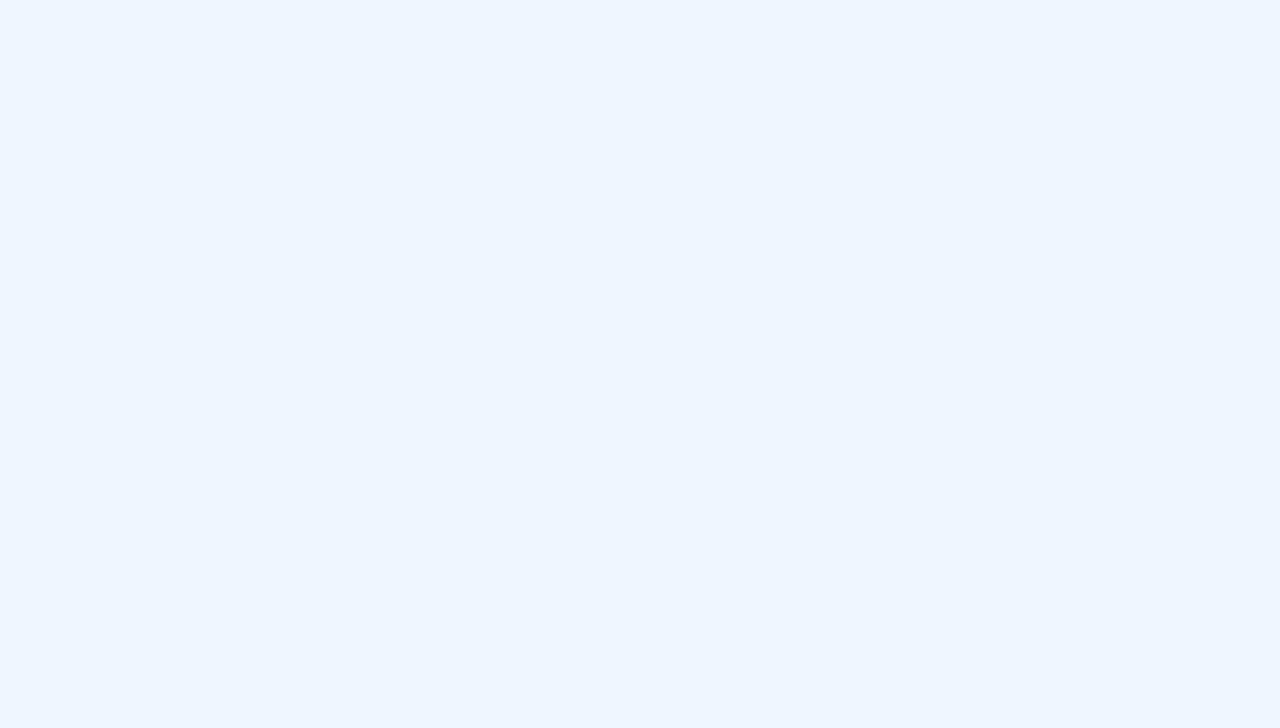
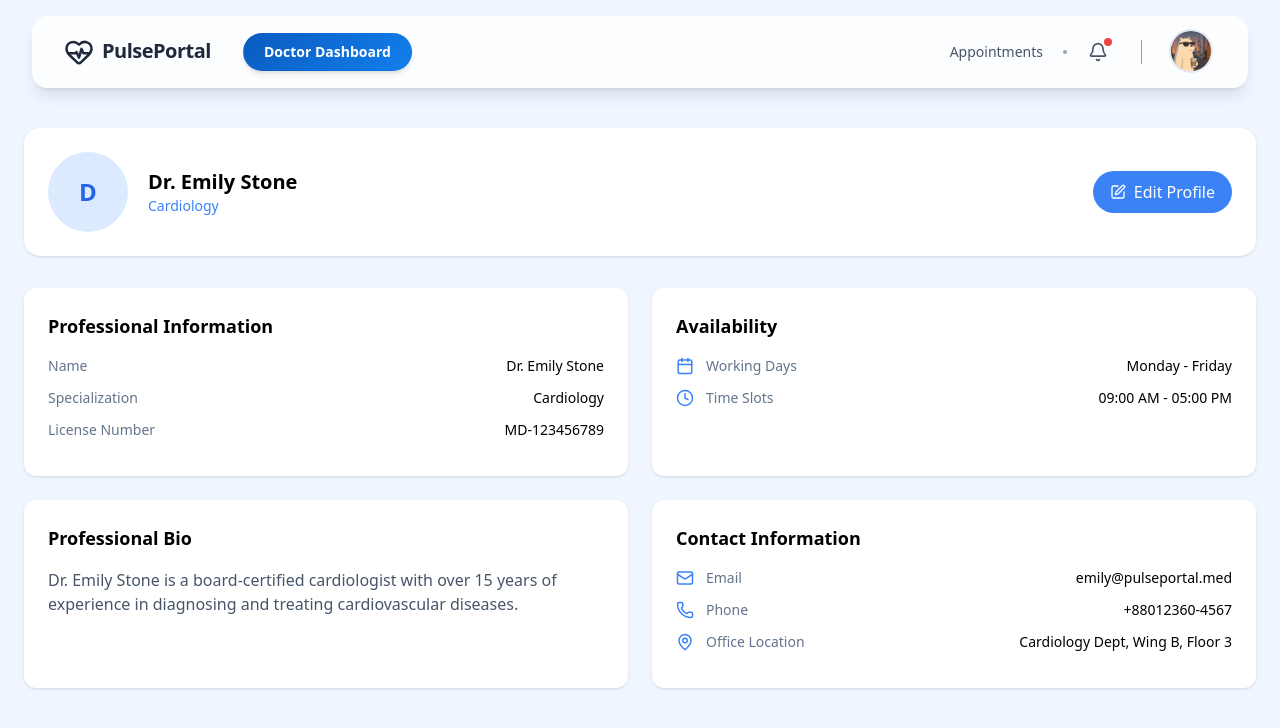
Before and after one commit to ArKooSaHaa/PulsePortal, a React (Vite) app in the folder client/: page /doctor/profile in a window 1280 px wide. Before the commit this address had no page. Shown: the top 728 px of the page. Built offline with nearby package versions, Linux system fonts and the light colour scheme.

Commit message:
added doctor profile

```diff
--- a/client/src/App.jsx
+++ b/client/src/App.jsx
@@ -15,6 +15,7 @@ import PatientAppointments from "./pages/patient/PatientAppointments";
 import BookAppointment from "./pages/patient/BookAppointment";
 // Doctor pages
 import DoctorDashboard from "./pages/doctor/DoctorDashboard";
+import DoctorProfile from "./pages/doctor/DoctorProfile";
 // Admin pages
 import AdminDashboard from "./pages/admin/AdminDashboard";
 import AddDoctor from "./pages/admin/AddDoctor";
@@ -50,6 +51,7 @@ function App() {
                         element={<AddDoctor />}
                     />
                      <Route path="/admin/add-admin" element={<AddAdmin />} />
+                     <Route path="/doctor/profile" element={<DoctorProfile />} />
                 </Route>
                 {/* Patient */}
                 <Route
--- a/client/src/components/Navbar.jsx
+++ b/client/src/components/Navbar.jsx
@@ -321,6 +321,7 @@ export default function Navbar() {
                                             className="absolute right-0 top-full mt-2 w-48 rounded-xl border border-slate-200 bg-white shadow-xl p-2 z-50"
                                         >
                                             <motion.button
+                                            onClick={() => navigate(`/${role}/profile`)}
                                                 whileHover={{
                                                     x: 3,
                                                     backgroundColor:
--- /dev/null
+++ b/client/src/pages/doctor/DoctorProfile.jsx
@@ -0,0 +1,267 @@
+import React, { useState } from "react";
+import { motion } from "framer-motion";
+import {
+    Mail,
+    Phone,
+    MapPin,
+    Calendar,
+    Clock,
+    Edit,
+} from "lucide-react";
+
+export default function DoctorProfile() {
+    const [isEdit, setIsEdit] = useState(false);
+
+    const [profile, setProfile] = useState({
+        name: "Dr. Emily Stone",
+        specialization: "Cardiology",
+        license: "MD-123456789",
+        email: "emily@pulseportal.med",
+        phone: "+88012360-4567",
+        location: "Cardiology Dept, Wing B, Floor 3",
+        bio: "Dr. Emily Stone is a board-certified cardiologist with over 15 years of experience in diagnosing and treating cardiovascular diseases.",
+        days: "Monday - Friday",
+        time: "09:00 AM - 05:00 PM",
+    });
+
+    const handleChange = (e) => {
+        setProfile({ ...profile, [e.target.name]: e.target.value });
+    };
+
+    const toggleEdit = () => {
+        setIsEdit(!isEdit);
+
+    };
+
+    return (
+        <motion.div
+            initial={{ opacity: 0 }}
+            animate={{ opacity: 1 }}
+            className="max-w-7xl mx-auto px-6 py-10"
+        >
+            {/* Header */}
+            <motion.div
+                initial={{ y: -20, opacity: 0 }}
+                animate={{ y: 0, opacity: 1 }}
+                className="flex items-center justify-between bg-white rounded-2xl shadow p-6 mb-8"
+            >
+                <div className="flex items-center gap-5">
+                    {/* Default Avatar */}
+                    <div className="h-20 w-20 rounded-full bg-blue-100 flex items-center justify-center">
+                        <span className="text-2xl font-bold text-blue-600">
+                            {profile.name.charAt(0)}
+                        </span>
+                    </div>
+
+                    <div className="flex flex-col">
+                        {isEdit ? (
+                            <input
+                                name="name"
+                                value={profile.name}
+                                onChange={handleChange}
+                                className="text-xl font-bold border px-2 py-1 rounded w-[180px] mb-2"
+                            />
+                        ) : (
+                            <h2 className="text-xl font-bold">
+                                {profile.name}
+                            </h2>
+                        )}
+
+                        {isEdit ? (
+                            <input
+                                name="specialization"
+                                value={profile.specialization}
+                                onChange={handleChange}
+                                className="text-blue-500 text-sm border px-2 py-1 rounded w-[160px]"
+                            />
+                        ) : (
+                            <span className="text-blue-500 text-sm font-medium">
+                                {profile.specialization}
+                            </span>
+                        )}
+                    </div>
+                </div>
+
+                <button
+                    onClick={toggleEdit}
+                    className="flex items-center gap-2 px-4 py-2 rounded-full bg-blue-500 text-white hover:bg-blue-600"
+                >
+                    <Edit size={16} />
+                    {isEdit ? "Save" : "Edit Profile"}
+                </button>
+            </motion.div>
+
+            {/* Grid */}
+            <div className="grid md:grid-cols-2 gap-6">
+
+                {/* Professional Info */}
+                <motion.div
+                    whileHover={{ y: -5 }}
+                    className="bg-white rounded-xl shadow p-6"
+                >
+                    <h3 className="font-semibold mb-4 text-lg">
+                        Professional Information
+                    </h3>
+
+                    <EditableField
+                        label="Name"
+                        name="name"
+                        value={profile.name}
+                        isEdit={isEdit}
+                        handleChange={handleChange}
+                    />
+
+                    <EditableField
+                        label="Specialization"
+                        name="specialization"
+                        value={profile.specialization}
+                        isEdit={isEdit}
+                        handleChange={handleChange}
+                    />
+
+                    <EditableField
+                        label="License Number"
+                        name="license"
+                        value={profile.license}
+                        isEdit={isEdit}
+                        handleChange={handleChange}
+                    />
+                </motion.div>
+
+                {/* Availability */}
+                <motion.div
+                    whileHover={{ y: -5 }}
+                    className="bg-white rounded-xl shadow p-6"
+                >
+                    <h3 className="font-semibold mb-4 text-lg">Availability</h3>
+
+                    <EditableIconField
+                        icon={<Calendar size={18} />}
+                        label="Working Days"
+                        name="days"
+                        value={profile.days}
+                        isEdit={isEdit}
+                        handleChange={handleChange}
+                    />
+
+                    <EditableIconField
+                        icon={<Clock size={18} />}
+                        label="Time Slots"
+                        name="time"
+                        value={profile.time}
+                        isEdit={isEdit}
+                        handleChange={handleChange}
+                    />
+                </motion.div>
+
+                {/* Bio */}
+                <motion.div
+                    whileHover={{ y: -5 }}
+                    className="bg-white rounded-xl shadow p-6"
+                >
+                    <h3 className="font-semibold mb-4 text-lg">
+                        Professional Bio
+                    </h3>
+
+                    {isEdit ? (
+                        <textarea
+                            name="bio"
+                            value={profile.bio}
+                            onChange={handleChange}
+                            className="w-full border rounded p-2"
+                        />
+                    ) : (
+                        <p className="text-slate-600">{profile.bio}</p>
+                    )}
+                </motion.div>
+
+                {/* Contact */}
+                <motion.div
+                    whileHover={{ y: -5 }}
+                    className="bg-white rounded-xl shadow p-6"
+                >
+                    <h3 className="font-semibold mb-4 text-lg">
+                        Contact Information
+                    </h3>
+
+                    <EditableIconField
+                        icon={<Mail size={18} />}
+                        label="Email"
+                        name="email"
+                        value={profile.email}
+                        isEdit={isEdit}
+                        handleChange={handleChange}
+                    />
+
+                    <EditableIconField
+                        icon={<Phone size={18} />}
+                        label="Phone"
+                        name="phone"
+                        value={profile.phone}
+                        isEdit={isEdit}
+                        handleChange={handleChange}
+                    />
+
+                    <EditableIconField
+                        icon={<MapPin size={18} />}
+                        label="Office Location"
+                        name="location"
+                        value={profile.location}
+                        isEdit={isEdit}
+                        handleChange={handleChange}
+                    />
+                </motion.div>
+            </div>
+        </motion.div>
+    );
+}
+
+/* Reusable Editable Field */
+function EditableField({ label, name, value, isEdit, handleChange }) {
+    return (
+        <div className="flex justify-between text-sm mb-3">
+            <span className="text-slate-500">{label}</span>
+            {isEdit ? (
+                <input
+                    name={name}
+                    value={value}
+                    onChange={handleChange}
+                    className="border px-2 py-1 rounded"
+                />
+            ) : (
+
+                <span className="font-medium">{value}</span>
+            )}
+        </div>
+    );
+}
+
+/* Reusable Editable Icon Field */
+function EditableIconField({
+    icon,
+    label,
+    name,
+    value,
+    isEdit,
+    handleChange,
+}) {
+    return (
+
+        <div className="flex items-center gap-3 text-sm mb-3">
+            <div className="text-blue-500">{icon}</div>
+            <div className="flex justify-between w-full">
+                <span className="text-slate-500">{label}</span>
+                {isEdit ? (
+                    <input
+                        name={name}
+                        value={value}
+                        onChange={handleChange}
+                        className="border px-2 py-1 rounded"
+                    />
+                ) : (
+                    <span className="font-medium">{value}</span>
+                )}
+            </div>
+        </div>
+    );
+}
```
